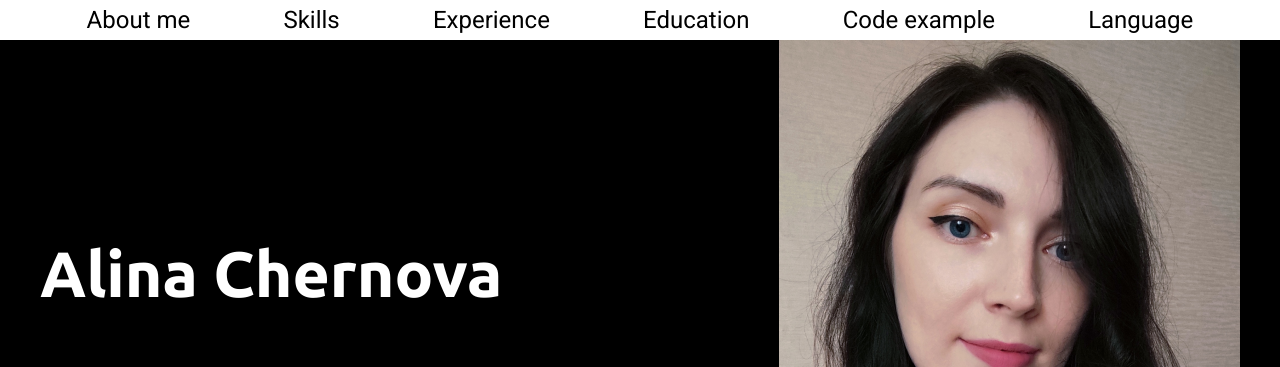
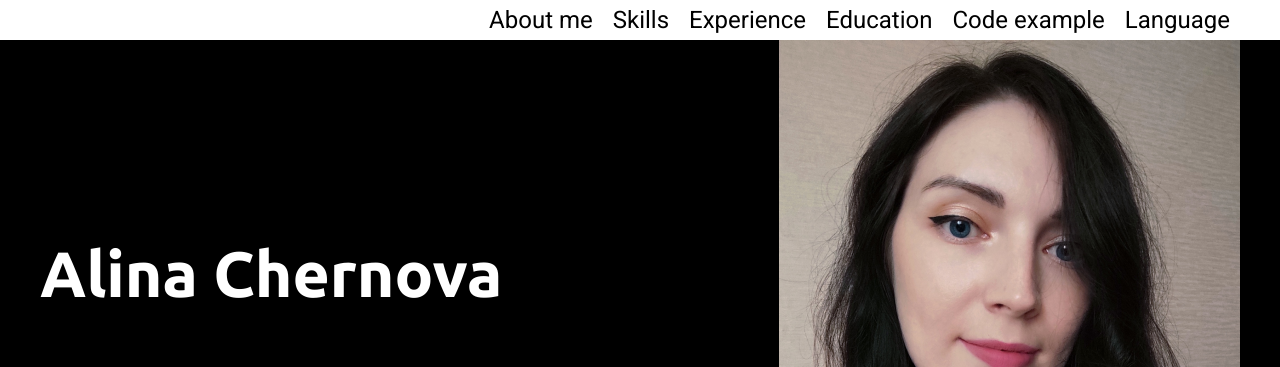
Before and after one commit to Alusya/rsschool-cv, a plain HTML site: page index.html in a window 1280 px wide. Shown: the top 367 px of the page. Drawn offline with nearby package versions, Linux system fonts and the light colour scheme.

Commit message:
feat: update cv (rework nav)

```diff
--- a/styles.css
+++ b/styles.css
@@ -15,14 +15,14 @@ body {
     width: 1200px;
     margin: 0 auto;
     display: flex;
-    justify-content: space-around;
+    justify-content: flex-end;
     padding: 0;
 }
 
 .nav-list li {
     display: block;
     list-style: none;
-    padding: 6px 0;
+    padding: 6px 10px;
     font-size: 24px;
     font-weight: 500;
 }
@@ -33,10 +33,21 @@ body {
     text-decoration: none;
 }
 
+.nav-item {
+    padding: 0 10px;
+}
+
+.nav-item, .nav-link {
+    transition: 1s color;
+}
+
 .nav-item:hover .nav-link{
     color: #ffec45dd;
+}
+
+.nav-item:hover {
     background-color: black;
-    transition: 2s;
+    cursor: pointer;
 }
 
 .nav-wrapper {
@@ -79,7 +90,7 @@ header {
 }
 
 .contact:hover {
-
+    transform: scale(1.2);
 }
 
 header .container {
```
